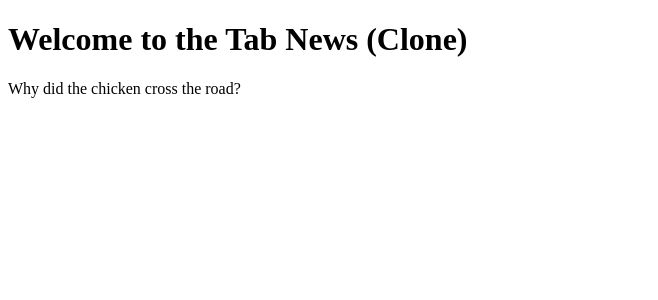
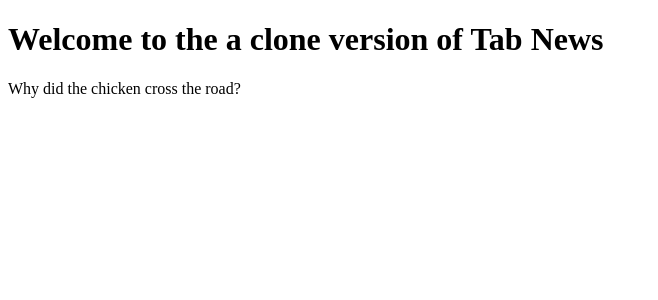
Before and after one commit to psylinux/tabnews-clone, a Next.js app: page / in a window 1280 px wide. Shown: the top 300 px of the page, without its empty margins (0-658 px from the left). Built offline with nearby package versions, Linux system fonts and the light colour scheme.

Commit message:
modified:   pages/index.js

```diff
--- a/pages/index.js
+++ b/pages/index.js
@@ -3,7 +3,7 @@
 function Home() {
   return (
     <div>
-      <h1>Welcome to the Tab News (Clone)</h1>
+      <h1>Welcome to the a clone version of Tab News</h1>
       <p>Why did the chicken cross the road?</p>
       <p>
         <marquee>To show the skunk it could be done!</marquee>
```
